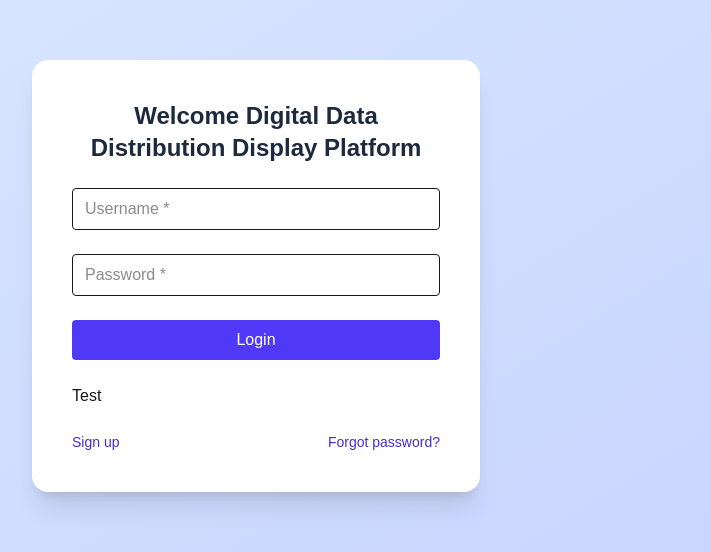
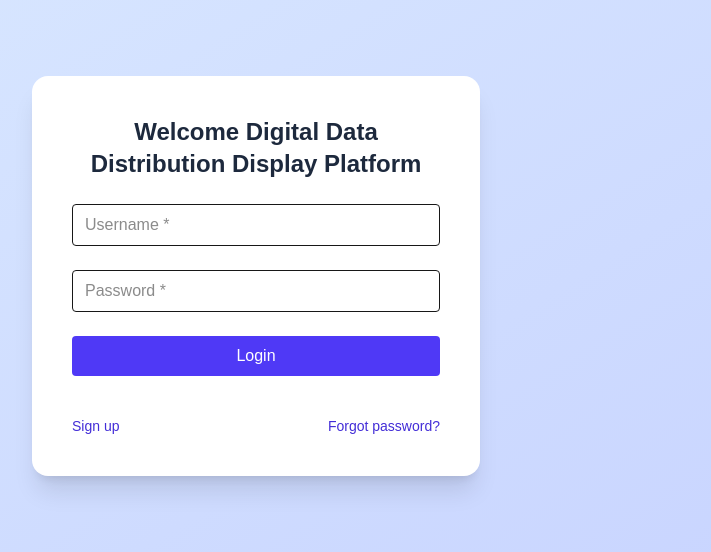
Before and after one commit to nxiazhou/capstone_project, a Next.js app in the folder bulletin-board-next/: page /login in a window 1280 px wide. Shown: the part 124-676 px from the top of the page, without its empty margins (384-1095 px from the left). Built offline with nearby package versions, Linux system fonts and the light colour scheme.

Commit message:
remove test

```diff
--- a/bulletin-board-next/pages/login.js
+++ b/bulletin-board-next/pages/login.js
@@ -174,7 +174,7 @@ const Login = () => {
             <button className="w-full bg-indigo-600 text-white py-2 rounded hover:bg-indigo-700">
               Login
             </button>
-            <p>Test</p>
+            {/* <p>Test</p> */}
             <div className="flex justify-between text-sm text-indigo-700 mt-4">
               <button type="button" onClick={() => setShowSignup(true)}>Sign up</button>
               <button type="button" onClick={() => setShowForgot(true)}>Forgot password?</button>
```
